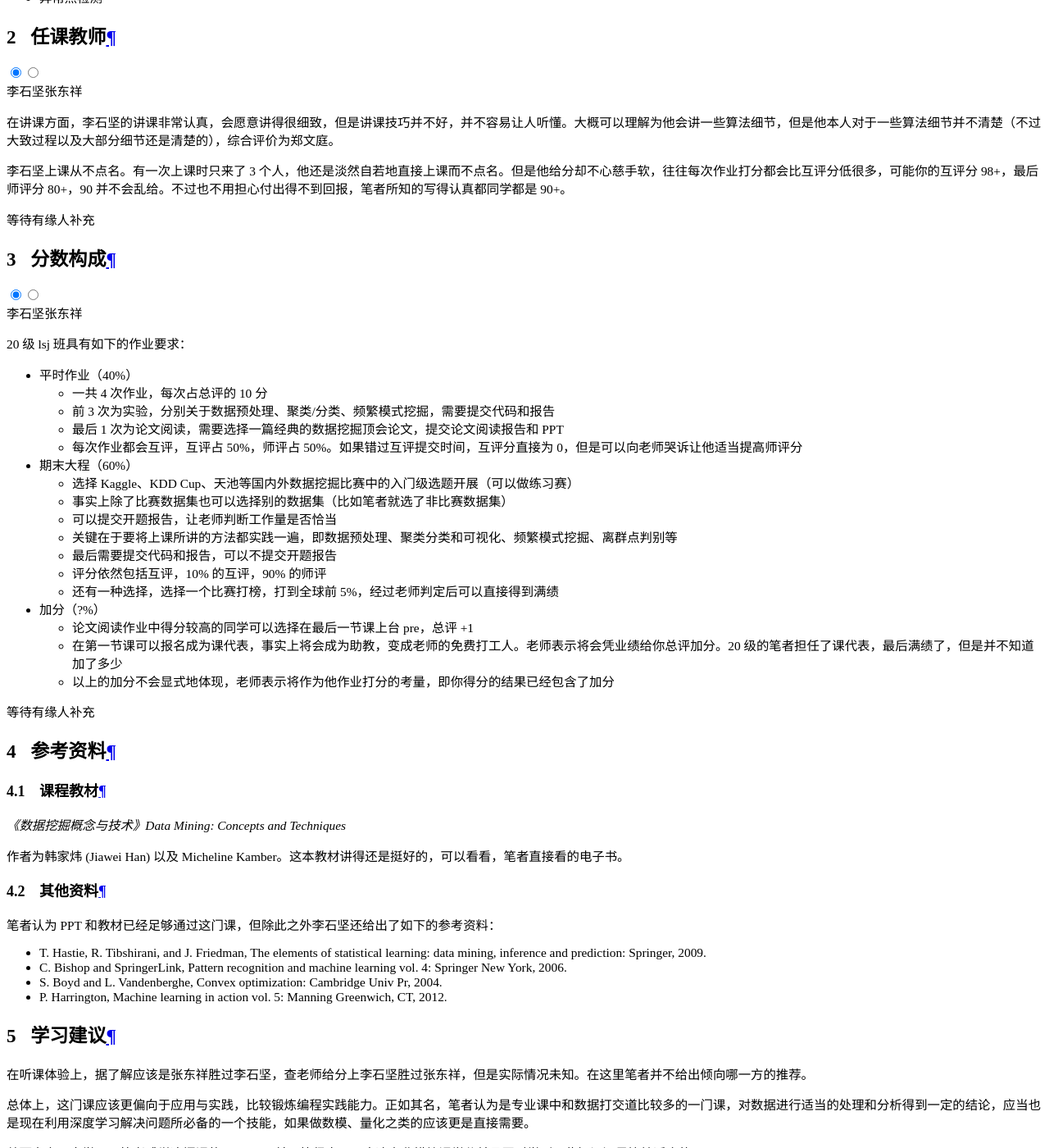
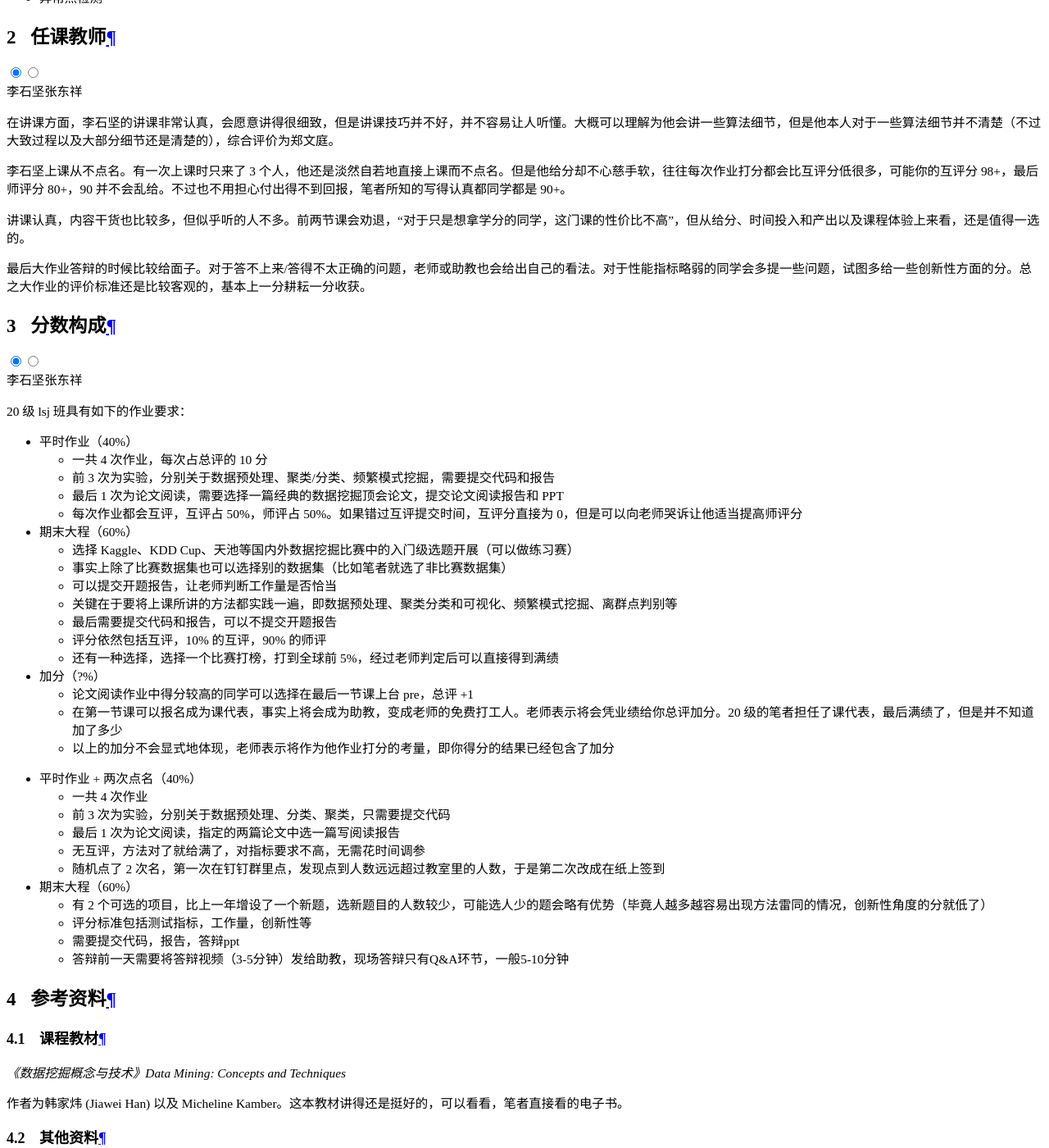
Before and after one commit to ZJU-Turing/TuringCourses, an MkDocs documentation site: the page built from docs/major_module/data_mining/index.md, in a window 1280 px wide and 1400 px high, scrolled down 18049 px. Shown: the whole window at 82% size. Built offline with MkDocs 1.6.1 and Material for MkDocs 9.7.7, drawn with Linux system fonts in a browser that asks for light colours; comment, search, counter and statistics services are not loaded.

Commit message:
添加数据挖掘导论内容

```diff
--- a/docs/major_module/data_mining/index.md
+++ b/docs/major_module/data_mining/index.md
@@ -23,7 +23,9 @@
 
 === "张东祥"
 
-    等待有缘人补充
+    讲课认真，内容干货也比较多，但似乎听的人不多。前两节课会劝退，“对于只是想拿学分的同学，这门课的性价比不高”，但从给分、时间投入和产出以及课程体验上来看，还是值得一选的。
+
+    最后大作业答辩的时候比较给面子。对于答不上来/答得不太正确的问题，老师或助教也会给出自己的看法。对于性能指标略弱的同学会多提一些问题，试图多给一些创新性方面的分。总之大作业的评价标准还是比较客观的，基本上一分耕耘一分收获。
 
 ## 分数构成
 
@@ -51,7 +53,17 @@
 
 === "张东祥"
 
-    等待有缘人补充
+    * 平时作业 + 两次点名（40%）
+        - 一共 4 次作业
+        - 前 3 次为实验，分别关于数据预处理、分类、聚类，只需要提交代码
+        - 最后 1 次为论文阅读，指定的两篇论文中选一篇写阅读报告
+        - 无互评，方法对了就给满了，对指标要求不高，无需花时间调参
+        - 随机点了 2 次名，第一次在钉钉群里点，发现点到人数远远超过教室里的人数，于是第二次改成在纸上签到
+    * 期末大程（60%）
+        - 有 2 个可选的项目，比上一年增设了一个新题，选新题目的人数较少，可能选人少的题会略有优势（毕竟人越多越容易出现方法雷同的情况，创新性角度的分就低了）
+        - 评分标准包括测试指标，工作量，创新性等
+        - 需要提交代码，报告，答辩ppt
+        - 答辩前一天需要将答辩视频（3-5分钟）发给助教，现场答辩只有Q&A环节，一般5-10分钟
 
 ## 参考资料
 
```
